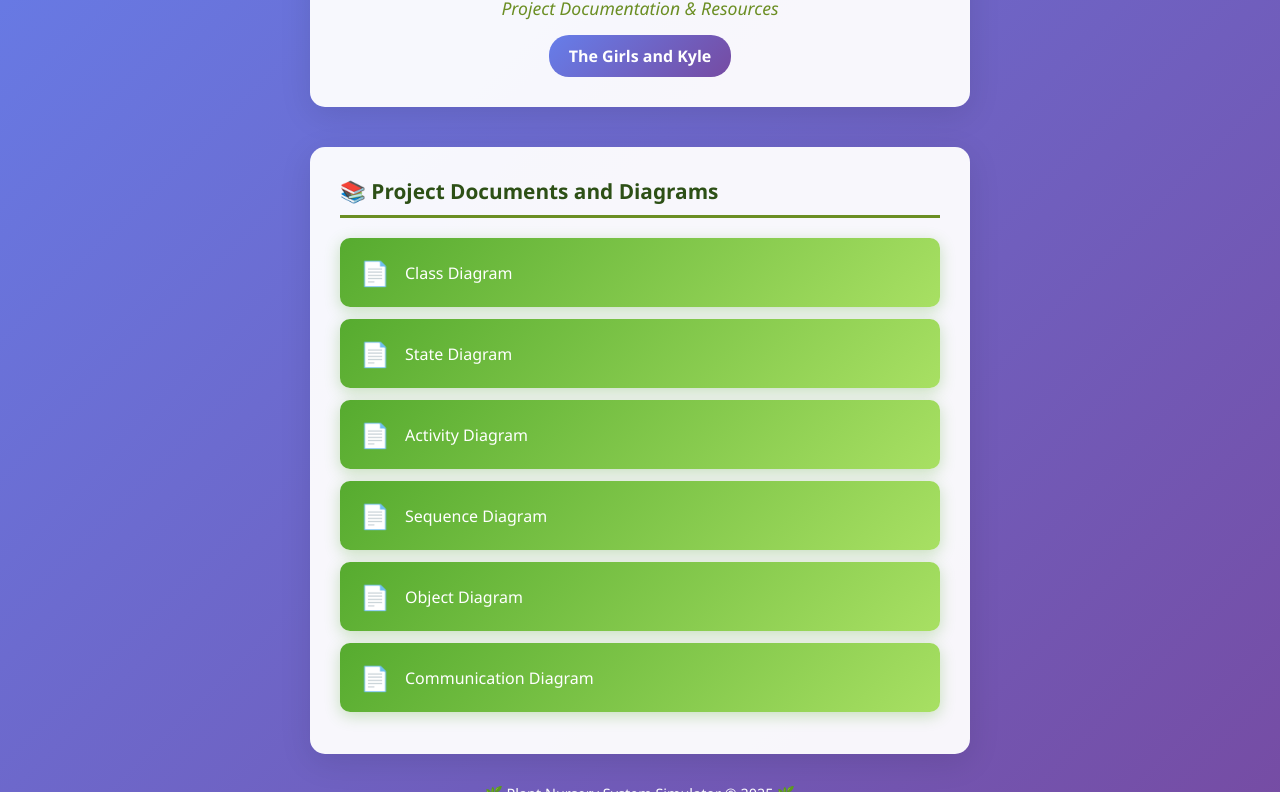
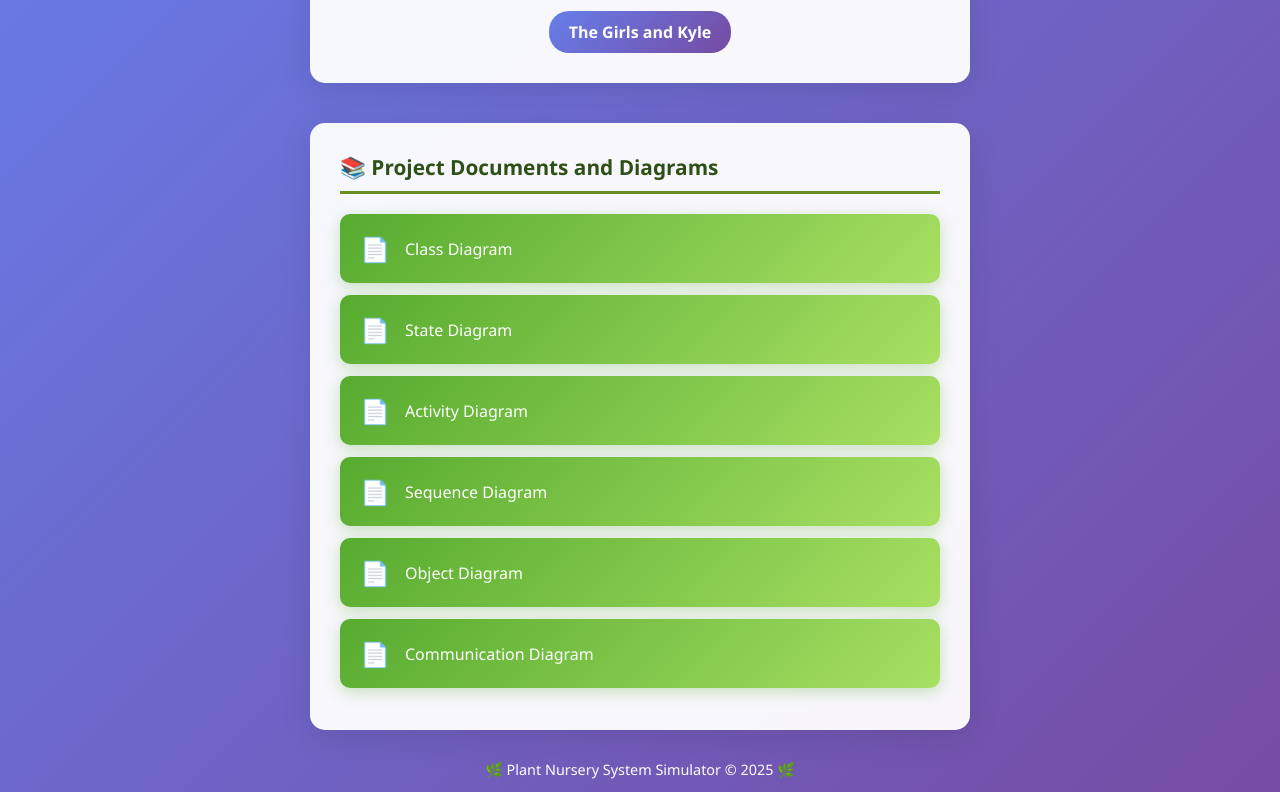
Before and after one commit to GabrielaBerimbau/COS214-Prac2, a plain HTML site: page index.html in a window 1280 px wide. Shown: the part 222-1014 px from the top of the page. Drawn offline with Linux system fonts and the light colour scheme.

Commit message:
html changes

```diff
--- a/index.html
+++ b/index.html
@@ -113,7 +113,6 @@
         <div class="header">
             <div class="logo">🌱🪴</div>
             <h1>Plant Nursery System Simulator</h1>
-            <p class="subtitle">Project Documentation & Resources</p>
             <div class="team-name">The Girls and Kyle</div>
         </div>
 
```
